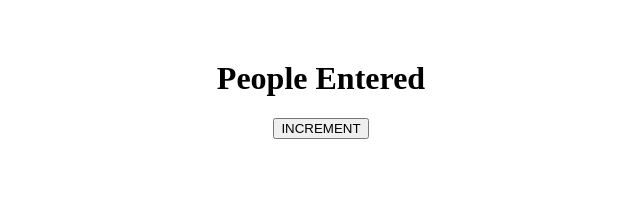
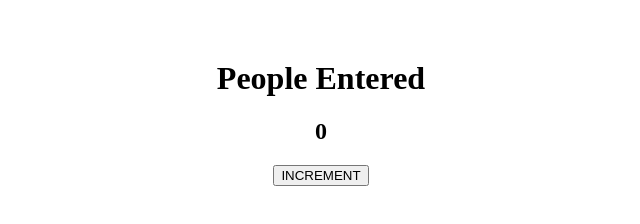
Before and after one commit to FredrickWambua/counterapp, a plain HTML site: page index.html in a window 1280 px wide. Shown: the whole page, without its empty margins (319-959 px from the left). Drawn offline with Linux system fonts and the light colour scheme.

Commit message:
initial count assigned to zero(0)

```diff
--- a/index.html
+++ b/index.html
@@ -10,7 +10,7 @@
 <body>
     <div class="myapp">
         <h1>People Entered</h1>
-        <h2 id="count-el"></h2>
+        <h2 id="count-el">0</h2>
         <button id="increment-btn" onclick="increment()">INCREMENT</button>
     </div>
     <script src="main.js"></script>
```
